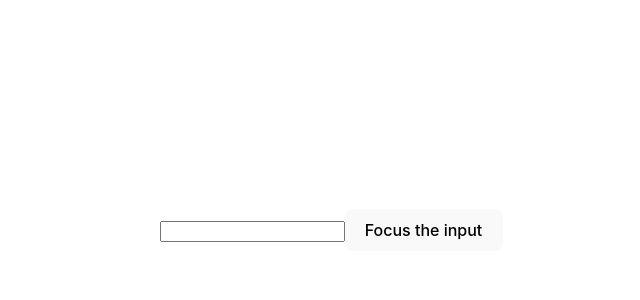
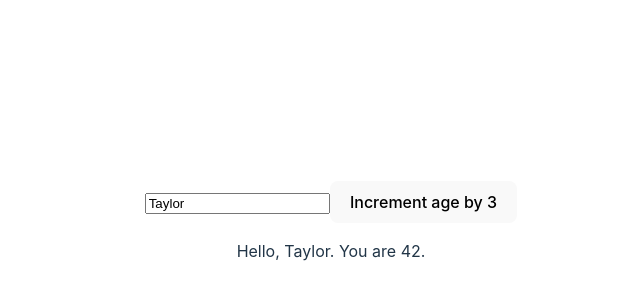
Before and after one commit to petermoyano/react-beta-docs, a React (Vite) app: page / in a window 1280 px wide. Shown: the part 170-470 px from the top of the page, without its empty margins (309-949 px from the left). Built offline with nearby package versions, Linux system fonts and the light colour scheme.

Commit message:
useState updater functions

```diff
--- a/src/App.jsx
+++ b/src/App.jsx
@@ -1,9 +1,15 @@
 import "./App.css";
 import Form from "./reference/useRef/Form";
+import CatFriends from "./reference/useRef/CatFriends";
+import VideoPlayer from "./reference/useRef/VideoPlayer";
+import AgeForm from "./reference/useState/AgeForm";
 function App() {
   return (
     <div className="App">
-      <Form />
+      {/* <Form /> */}
+      {/* <CatFriends /> */}
+      {/* <VideoPlayer /> */}
+      <AgeForm />
     </div>
   );
 }
--- /dev/null
+++ b/src/reference/useRef/CatFriends.jsx
@@ -0,0 +1,43 @@
+import { useRef } from "react";
+
+// In this example, the useRef hook is used to make a ref to the list DOM node (Node list you recieve an array like thing).
+//That is rendered later into an HTML unordered list (ul) element.
+//The you use an index to "select" the correct img (using querySelectorAll) and execute a method on the img element called scrollIntoView().
+export default function CatFriends() {
+  const listRef = useRef(null);
+
+  function scrollToIndex(index) {
+    const listNode = listRef.current;
+    // This line assumes a particular DOM structure:
+    const imgNode = listNode.querySelectorAll("li > img")[index];
+    console.log(imgNode);
+    imgNode.scrollIntoView({
+      behavior: "smooth",
+      block: "nearest",
+      inline: "center",
+    });
+  }
+
+  return (
+    <div>
+      <nav>
+        <button onClick={() => scrollToIndex(0)}>Tom</button>
+        <button onClick={() => scrollToIndex(1)}>Maru</button>
+        <button onClick={() => scrollToIndex(2)}>Jellylorum</button>
+      </nav>
+      <div style={{ height: "300px", overflow: "auto" }}>
+        <ul ref={listRef}>
+          <li>
+            <img src="https://placekitten.com/g/200/200" alt="Tom" />
+          </li>
+          <li>
+            <img src="https://placekitten.com/g/300/200" alt="Maru" />
+          </li>
+          <li>
+            <img src="https://placekitten.com/g/250/200" alt="Jellylorum" />
+          </li>
+        </ul>
+      </div>
+    </div>
+  );
+}
--- /dev/null
+++ b/src/reference/useRef/VideoPlayer.jsx
@@ -0,0 +1,33 @@
+import { useState, useRef } from "react";
+// notice the events we are using:
+//onPlay and on onPause.
+// we make a ref to a video DOM node, and thus now have access to its methods so we
+// execute play() and pause()
+//
+export default function VideoPlayer() {
+  const [isPlaying, setIsPlaying] = useState(false);
+  const ref = useRef(null);
+
+  function handleClick() {
+    const nextIsPlaying = !isPlaying;
+    setIsPlaying(nextIsPlaying);
+    nextIsPlaying ? ref.current.play() : ref.current.pause();
+  }
+
+  return (
+    <>
+      <button onClick={handleClick}>{isPlaying ? "Pause" : "Play"}</button>
+      <video
+        width="250"
+        ref={ref}
+        onPlay={() => setIsPlaying(true)}
+        onPause={() => setIsPlaying(false)}
+      >
+        <source
+          src="https://interactive-examples.mdn.mozilla.net/media/cc0-videos/flower.mp4"
+          type="video/mp4"
+        />
+      </video>
+    </>
+  );
+}
--- /dev/null
+++ b/src/reference/useState/AgeForm.jsx
@@ -0,0 +1,33 @@
+import { useState } from "react";
+// Notice how a gets updated by the updater function, but not age. So it's like
+//you hhave access to the value of age in the queued updated functions only.
+// so always try to work with a insted of age
+export default function AgeForm() {
+  const [name, setName] = useState("Taylor");
+  const [age, setAge] = useState(42);
+
+  function handleClick() {
+    setAge((a) => {
+      console.log("age is: ", a, age);
+      return a + 1;
+    });
+    setAge((a) => {
+      console.log("age is: ", a, age);
+      return a + 1;
+    });
+    setAge((a) => {
+      console.log("age is: ", a, age);
+      return a + 1;
+    });
+  }
+
+  return (
+    <>
+      <input value={name} onChange={(e) => setName(e.target.value)} />
+      <button onClick={handleClick}>Increment age by 3</button>
+      <p>
+        Hello, {name}. You are {age}.
+      </p>
+    </>
+  );
+}
```
Also changed, not shown: src/reference/hello.js (deleted).
